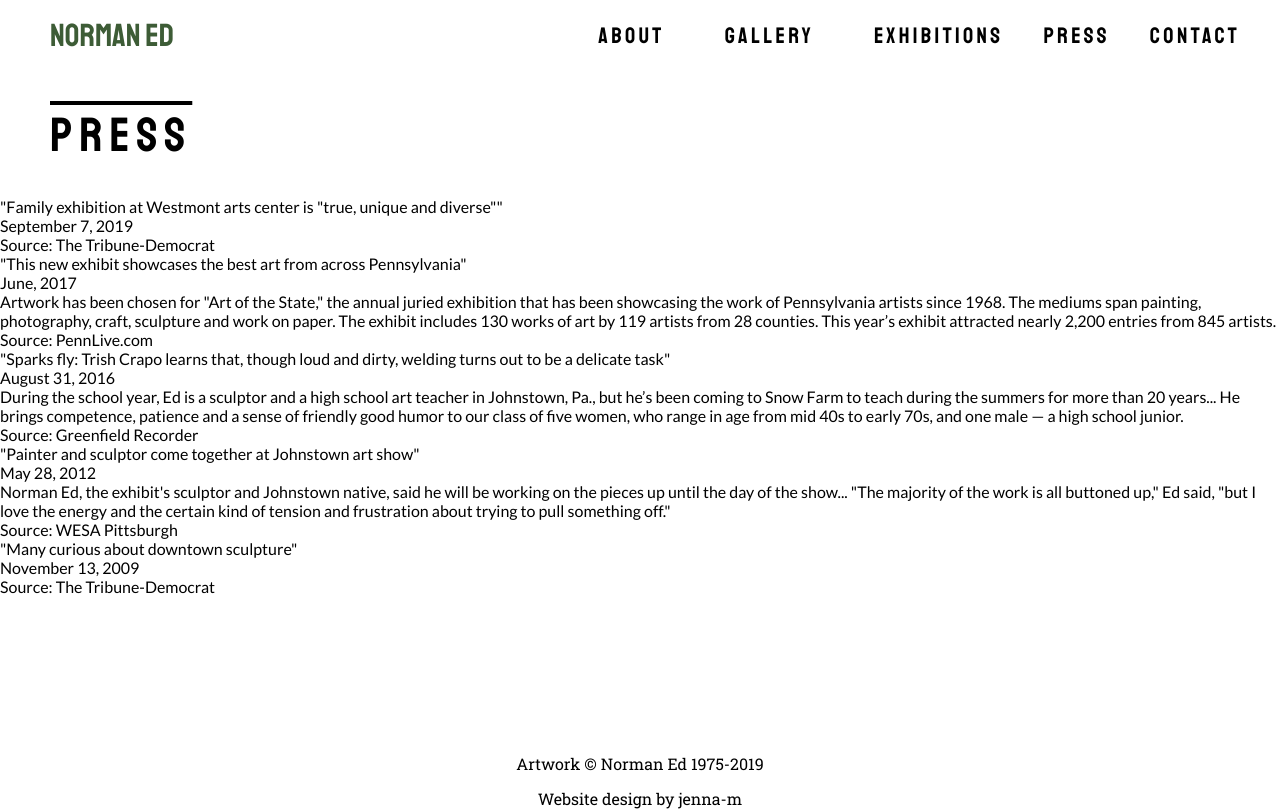
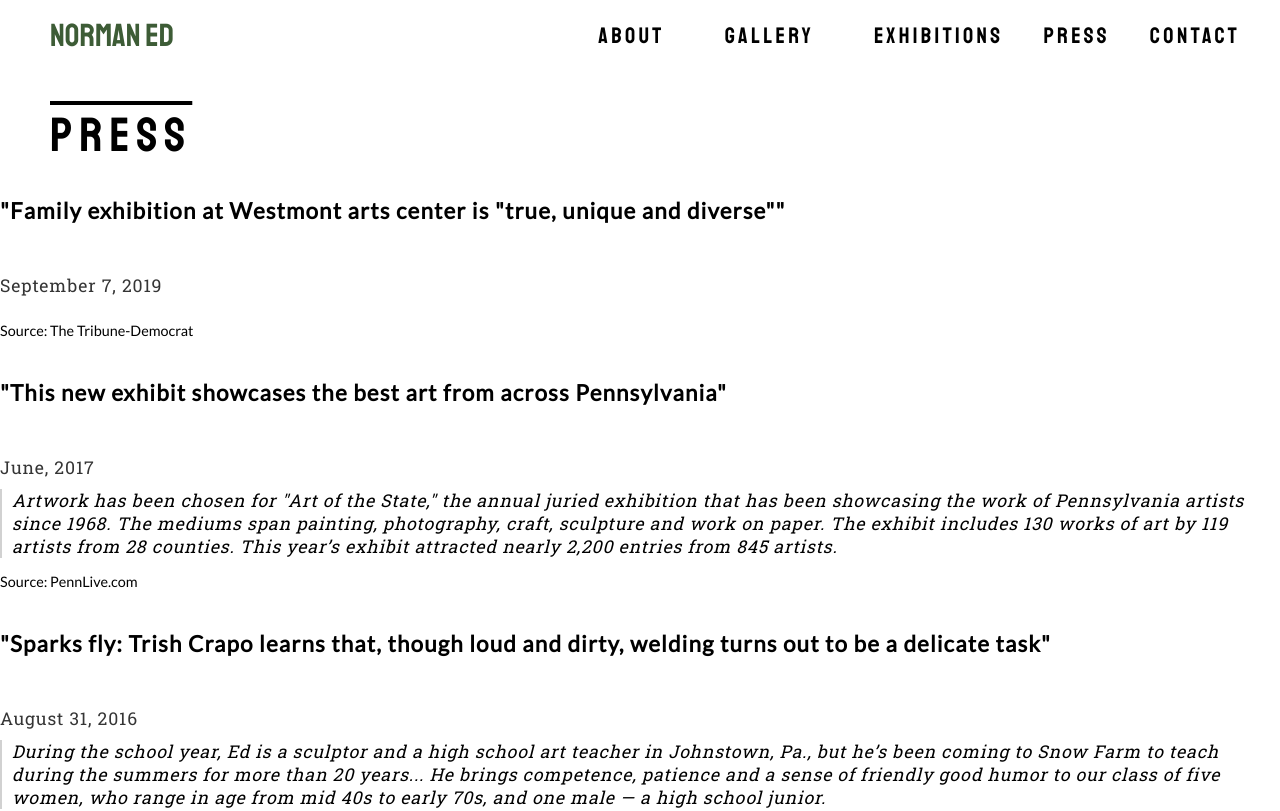
Before and after one commit to jenna-m/norman-ed, a React (Create React App) app in the folder client/: page /press in a window 1280 px wide. Shown: the top 811 px of the page. Built offline with nearby package versions, Linux system fonts and the light colour scheme.

Commit message:
Update App.css

```diff
--- a/client/src/App.css
+++ b/client/src/App.css
@@ -307,7 +307,7 @@ ul.dropdown {
 
 .exhibition-info {
   width: 53%;
-  border-bottom: 5px solid #000000;
+  border-bottom: 5px solid #353535;
 }
 
 /* Styling for exhibition info li's */
@@ -350,5 +350,40 @@ ul.dropdown {
   display: flex;
   flex-direction: row;
   flex-wrap: wrap;
-  align-items: center;
+  justify-content: center;
 }
+
+.press-card {
+  width: 60%;
+  border-bottom: 5px solid #353535;
+}
+
+.press-date {
+  padding: 40px 0 10px 0;
+  color: #353535;
+  font-family: 'Roboto Slab', serif;
+  font-size: 1.1em;
+  letter-spacing: .05em;
+}
+
+.press-title {
+  padding-bottom: 10px;
+  font-family: 'Lato', sans-serif;
+  font-size: 1.4em;
+  font-weight: 600;
+  letter-spacing: .05em;
+}
+
+.press-excerpt {
+  border-left: 2px solid #d1d1d1;
+  padding-left: 10px;
+  font-family: 'Roboto Slab', serif;
+  font-size: 1.1em;
+  font-style: italic;
+  letter-spacing: .05em;
+}
+
+.press-source {
+  padding: 15px 0 40px 0;
+  font-size: .9em;
+}
```
